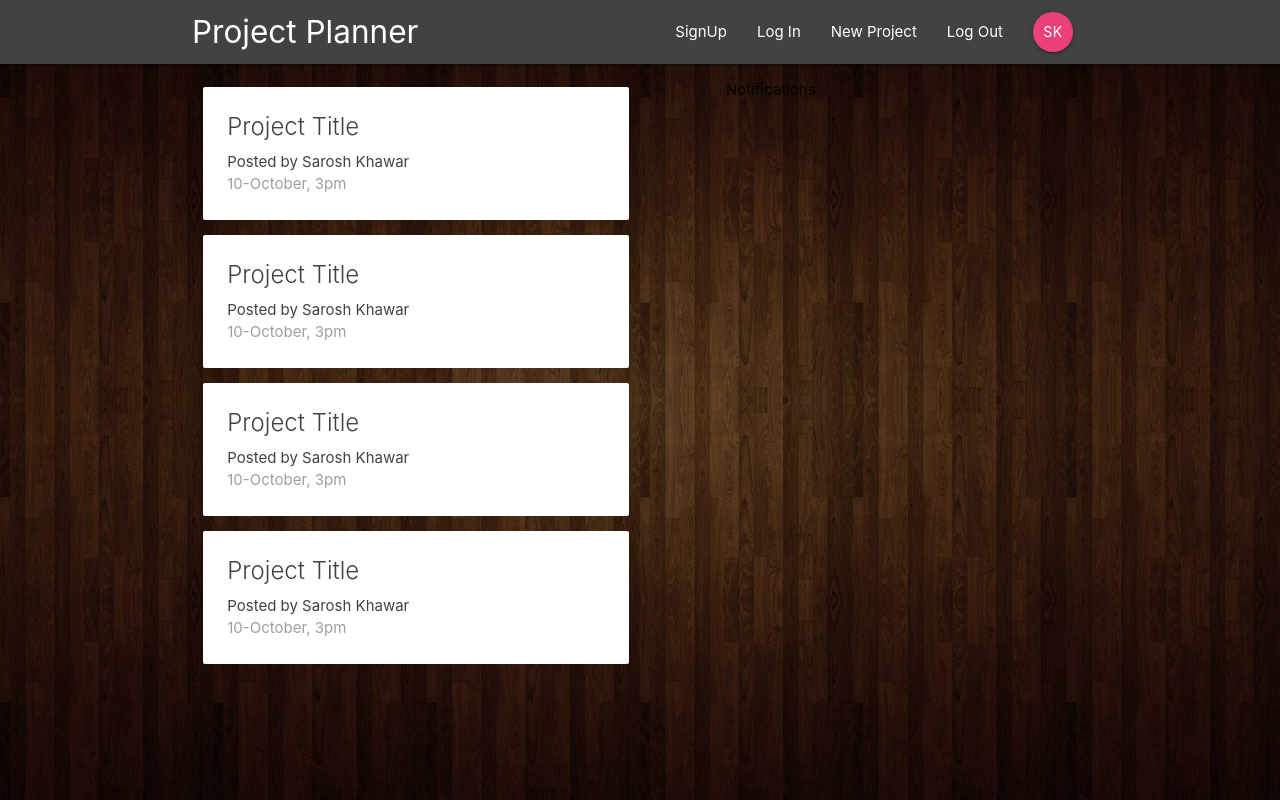
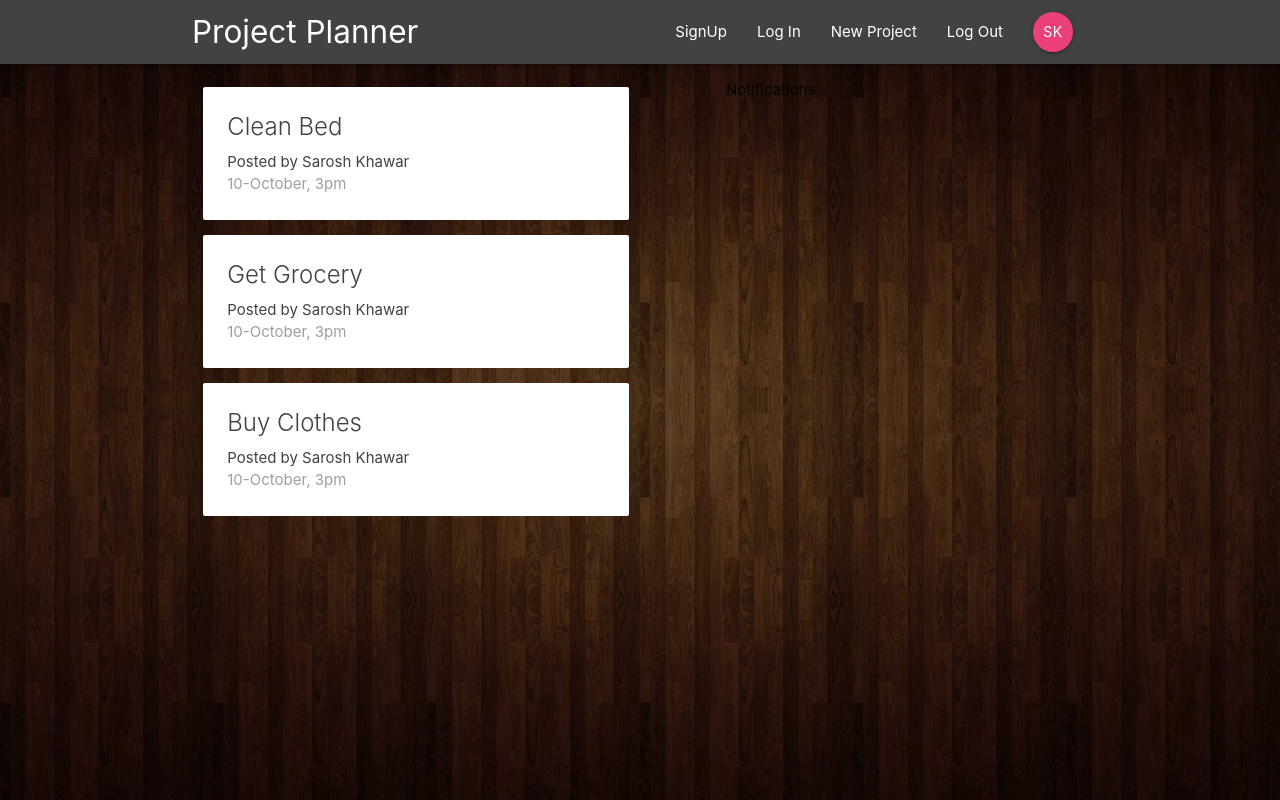
Before and after one commit to SaroshKhawar496/Project-Planner, a React (Create React App) app: page / in a window 1280 px wide. Built offline with nearby package versions, Linux system fonts and the light colour scheme.

Commit message:
Added dummy data in projectReducer and using it for actual data

```diff
--- a/src/components/dashboard/Dashboard.js
+++ b/src/components/dashboard/Dashboard.js
@@ -1,14 +1,18 @@
 import React, { Component } from "react";
 import Notifications from "./Notifications";
-import ProjectList from '../projects/ProjectList';
+import ProjectList from "../projects/ProjectList";
+import { connect } from "react-redux";
 
 class Dashboard extends Component {
   render() {
+    // console.log(this.props);//
+    const projects = this.props.projects;
+
     return (
       <div className="dashboard container">
         <div className="row">
           <div className="col s12 m6">
-              <ProjectList />
+            <ProjectList projects={projects} />
           </div>
           <div className="col s12 m5 offset-m1">
             <Notifications />
@@ -19,4 +23,11 @@ class Dashboard extends Component {
   }
 }
 
-export default Dashboard;
+//state of store
+const mapStateToProps = state => {
+  return {
+    projects: state.project.projects
+  };
+};
+
+export default connect(mapStateToProps)(Dashboard);
--- a/src/components/projects/ProjectList.js
+++ b/src/components/projects/ProjectList.js
@@ -1,13 +1,17 @@
 import React from "react";
 import ProjectSummary from "./ProjectSummary";
 
-const ProjectList = () => {
+const ProjectList = props => {
+  const projects = props.projects;
+
   return (
     <div className="project-list section">
-      <ProjectSummary />
-      <ProjectSummary />
-      <ProjectSummary />
-      <ProjectSummary />
+      {/* projects might not have data until
+      component reaches out to db so need the following "And" condition */}
+      {projects &&
+        projects.map(project => {
+          return <ProjectSummary project={project} key={project.id} />;
+        })}
     </div>
   );
 };
--- a/src/components/projects/ProjectSummary.js
+++ b/src/components/projects/ProjectSummary.js
@@ -1,10 +1,11 @@
 import React from "react";
 
-const ProjectSummary = () => {
+const ProjectSummary = props => {
+  const project = props.project;
   return (
     <div className="card z-depth-0 project-summary">
       <div className="card-content grey-text text-darken-3">
-        <span className="card-title">Project Title</span>
+        <span className="card-title">{project.title}</span>
         <p>Posted by Sarosh Khawar</p>
         <p className="grey-text">10-October, 3pm</p>
       </div>
--- a/src/store/reducers/projectReducer.js
+++ b/src/store/reducers/projectReducer.js
@@ -1,4 +1,10 @@
-const initState = {};
+const initState = {
+  projects: [
+    { id: "1", title: "Clean Bed", content: "blah blah blah" },
+    { id: "2", title: "Get Grocery", content: "blah blah blah" },
+    { id: "3", title: "Buy Clothes", content: "blah blah blah" }
+  ]
+};
 
 const projectReducer = (state = initState, action) => {
   return state;
--- a/src/store/reducers/rootReducer.js
+++ b/src/store/reducers/rootReducer.js
@@ -5,6 +5,7 @@ import { combineReducers } from "redux";
 
 const rootReducer = combineReducers({
   auth: authReducer,
+  //projects array inside the initState in projectReducer is now stored on the 'project'
   project: projectReducer
 });
 
```
